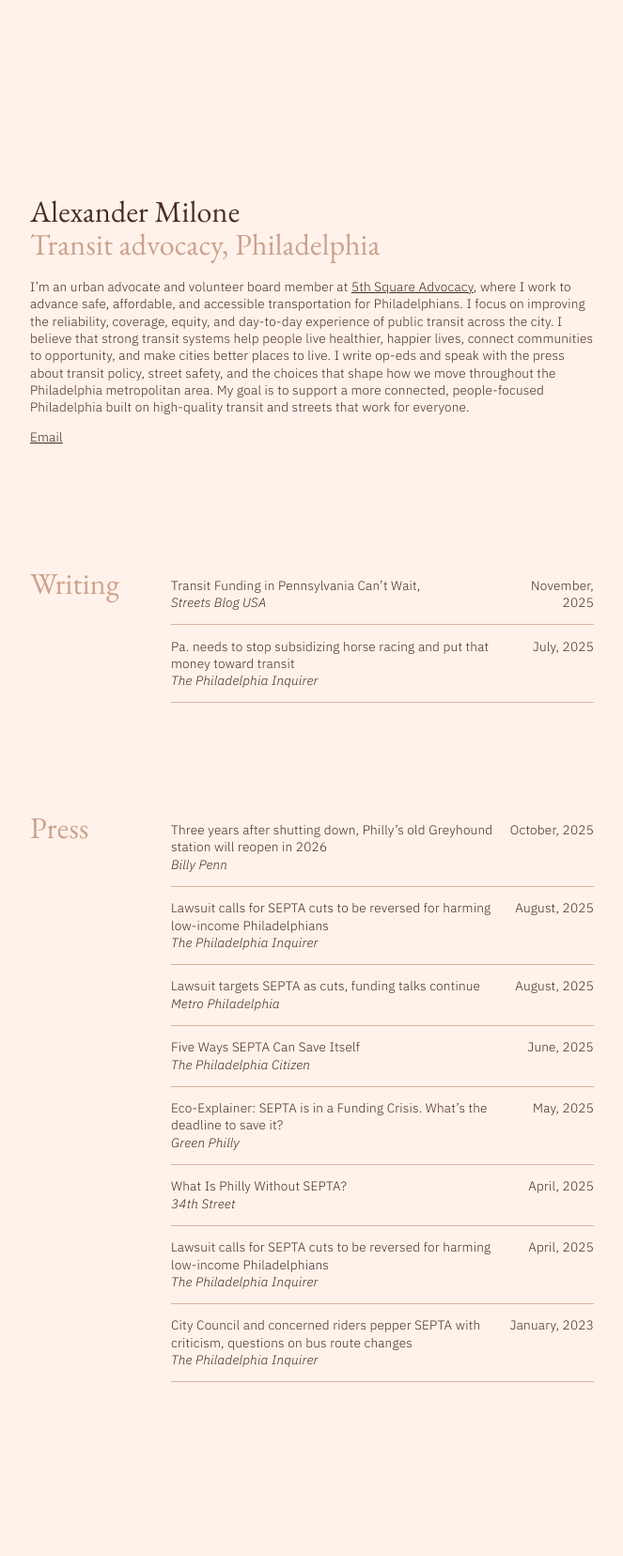
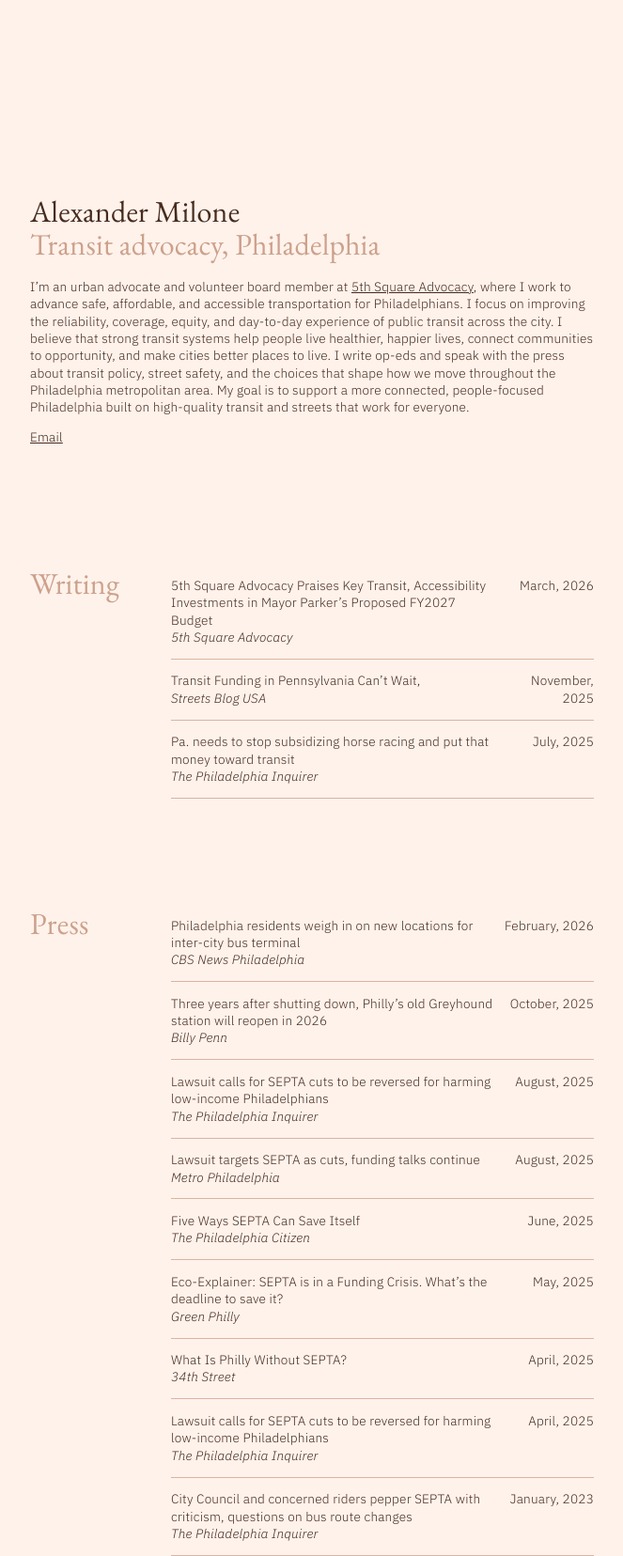
Before and after one commit to helenvholmes/alexandermilone.com, a Jekyll site: the page built from index.markdown, in a window 1280 px wide. Shown: the whole page at 94% size, without its empty margins (308-971 px from the left). Built offline with Jekyll 4.4.1, drawn with Linux system fonts in a browser that asks for light colours; before the commit the page ends 1471 px from its top, so only the background shows below that.

Commit message:
New links

```diff
--- a/index.markdown
+++ b/index.markdown
@@ -16,12 +16,14 @@
 ## Writing
 
 |------------------------------------------------------------------------------------------------------------------------------------------------------------------------------------------------------------------------|--------------|
+|[5th Square Advocacy Praises Key Transit, Accessibility Investments in Mayor Parker's Proposed FY2027 Budget<br /> _5th Square Advocacy_](https://www.5thsqadvocacy.org/5th-square-advocacy-praises-key-transit-accessibility-investments-in-mayor-parker-s-proposed-fy2027-budget)| March, 2026 |
 |[Transit Funding in Pennsylvania Can’t Wait,_<br /> Streets Blog USA_](https://usa.streetsblog.org/2025/11/10/transit-funding-in-pennsylvania-cant-wait) |November, 2025|
 |[Pa. needs to stop subsidizing horse racing and put that money toward transit _<br /> The Philadelphia Inquirer_](https://www.inquirer.com/opinion/commentary/horse-racing-fund-pennsylvania-septa-transit-cuts-20250711.html)| July, 2025 |
 
 ## Press
 
 |------------------------------------------------------------------------------------------------------------------------------------------------------------------------------------------------------------------------|--------------|
+|[Philadelphia residents weigh in on new locations for inter-city bus terminal <br /> _CBS News Philadelphia_](https://www.cbsnews.com/philadelphia/video/philadelphia-residents-weigh-in-on-new-locations-for-inter-city-bus-terminal/)| February, 2026 |
 |[Three years after shutting down, Philly’s old Greyhound station will reopen in 2026 <br /> _Billy Penn_](https://billypenn.com/2025/10/30/greyhound-intercity-bus-station-ppa-reopen/)| October, 2025 |
 |[Lawsuit calls for SEPTA cuts to be reversed for harming low-income Philadelphians <br /> _The Philadelphia Inquirer_](https://www.inquirer.com/transportation/septa-service-cuts-lawsuit-income-race-20250827.html)| August, 2025 |
 |[Lawsuit targets SEPTA as cuts, funding talks continue <br /> _Metro Philadelphia_](https://metrophiladelphia.com/stories/lawsuit-targets-septa-as-cuts-funding-talks-continue,103815)| August, 2025 |
```
